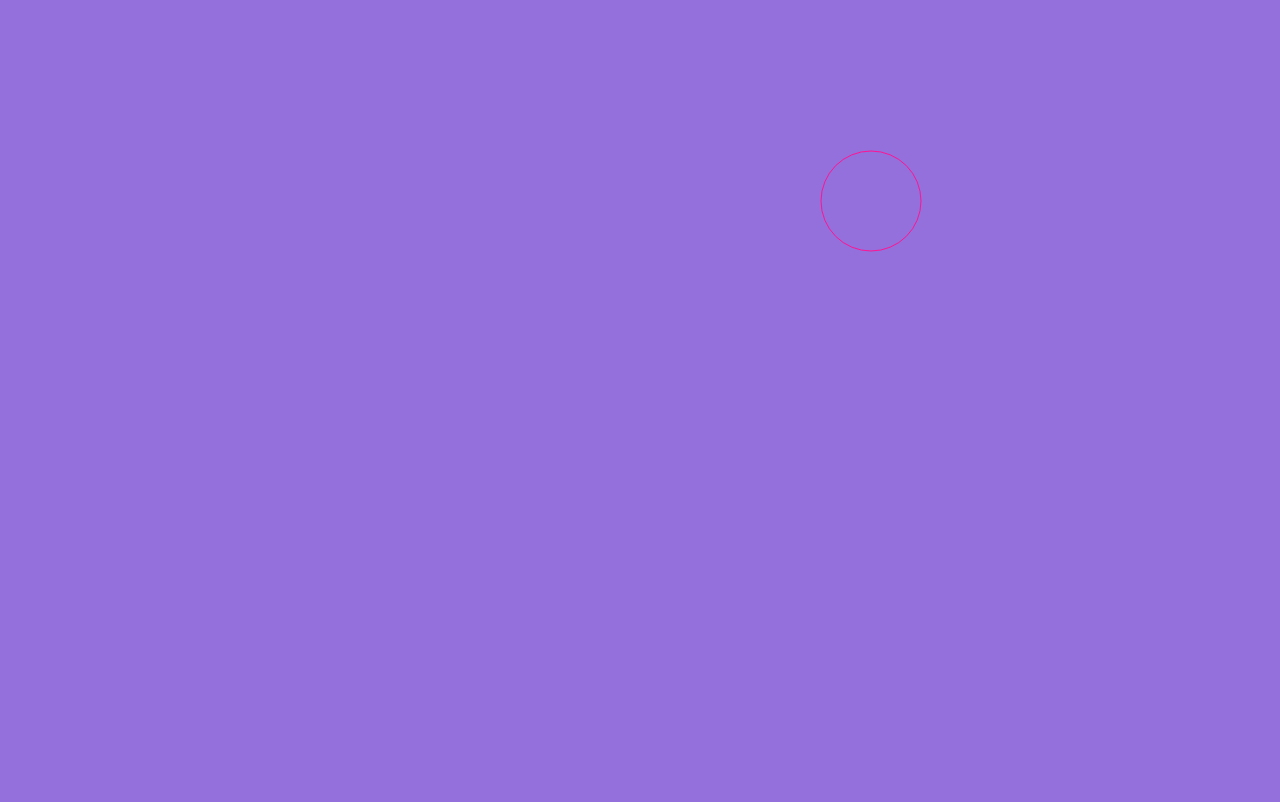
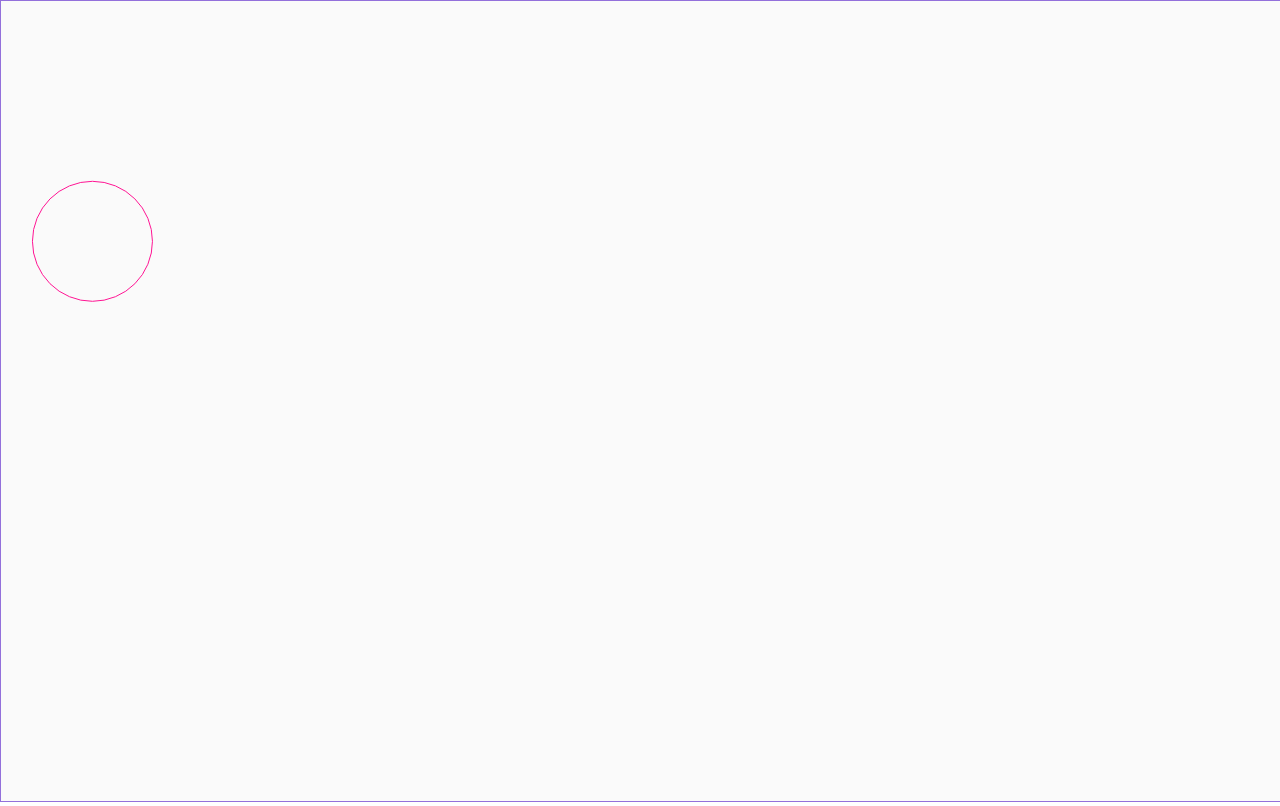
Before and after one commit to MartynaStrzempek/canvas_learning, a plain HTML site: page index.html in a window 1280 px wide. Drawn offline with Linux system fonts and the light colour scheme.

Commit message:
bouncing from page edges, adding random velocity and start point

```diff
--- a/canvas.js
+++ b/canvas.js
@@ -33,20 +33,26 @@ canvas.height = window.innerHeight;
 //   c.stroke();
 // }
 
-let x = 200;
-let dx = 5;
+let x = Math.random() * innerWidth;
+let y = Math.random() * innerHeight;
+let dx = (Math.random() - 0.5) * 8;
+let dy = (Math.random() - 0.5) * 8;
+let radius = 60;
 
 function animate() {
   requestAnimationFrame(animate);
   c.clearRect(0, 0, innerWidth, innerHeight);
 
   c.beginPath();
-  c.arc(x, 200, 50, 0, Math.PI * 2, false);
+  c.arc(x, y, radius, 0, Math.PI * 2, false);
   c.strokeStyle = 'deeppink';
   c.stroke();
 
-  if (x > innerWidth || x === 0) dx = -dx;
+  if (x + radius > innerWidth || x - radius < 0) dx = -dx;
+  if (y + radius > innerHeight || y - radius < 0) dy = -dy;
+
   x += dx;
+  y += dy;
 }
 
 animate();
--- a/index.html
+++ b/index.html
@@ -12,7 +12,7 @@
     }
     canvas {
       border: 1px solid mediumpurple;
-      background-color: mediumpurple;
+      background-color: #fafafa;
     }
   </style>
 </head>
```
